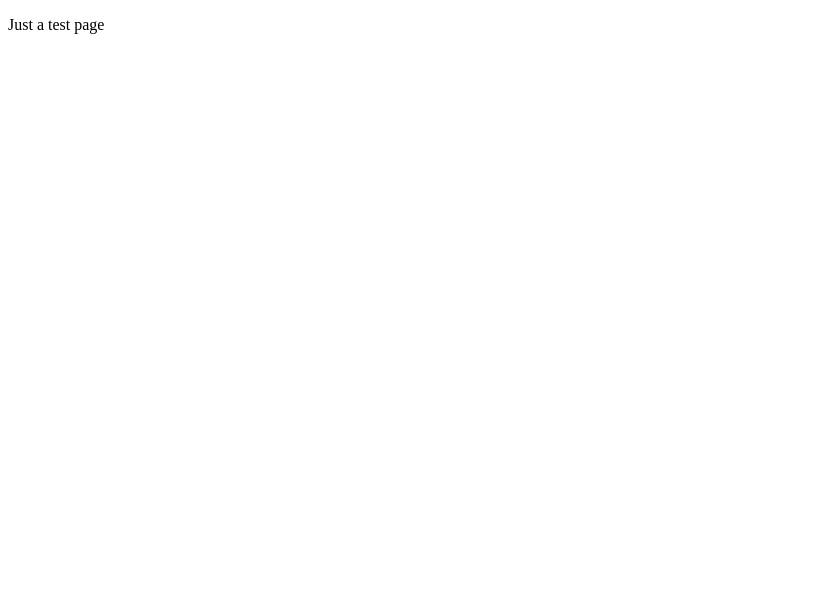
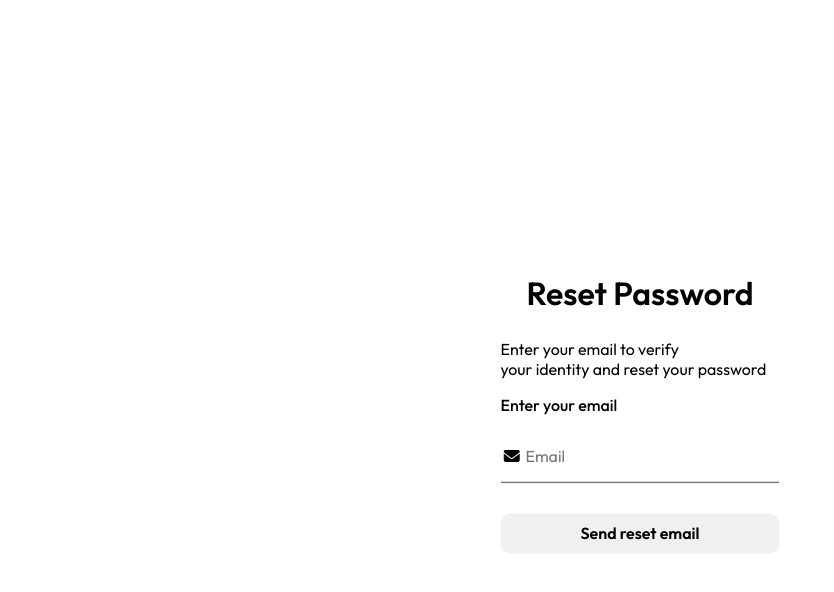
Before and after one commit to xxmileww/repository-login, a plain HTML site: page index2.html in a window 1280 px wide. Shown: the whole page, without its empty margins (0-834 px from the left). Drawn offline with Linux system fonts and the light colour scheme.

Commit message:
page2terminada

```diff
--- a/index2.html
+++ b/index2.html
@@ -3,9 +3,29 @@
 <head>
     <meta charset="UTF-8">
     <meta name="viewport" content="width=device-width, initial-scale=1.0">
-    <title>Test page</title>
+    <link rel="stylesheet" href="style.css" />
+    <link rel="icon" href="/images/padlock.png" sizes="32x32" />
+    <link rel="preconnect" href="https://fonts.googleapis.com">
+    <link rel="preconnect" href="https://fonts.gstatic.com" crossorigin>
+    <link href="https://fonts.googleapis.com/css2?family=Outfit:wght@100..900&display=swap" rel="stylesheet">
+    <script src="https://kit.fontawesome.com/57d81c4fcf.js" crossorigin="anonymous"></script>
+    <title>Reset Password</title>
 </head>
+
 <body>
-    <p>Just a test page</p>
+    <section class="box1">
+        <h2>Reset Password</h2>
+        <p>Enter your email to verify <br> your identity and reset your password</p>
+        <h3>Enter your email</h3>
+        <div class="form">
+            <form>
+            <i class="fa-solid fa-envelope"></i>
+            <input required type="email" name="email" id="email" placeholder="Email" />
+        </form>
+        </div>
+        <br>
+        <button type="submit">Send reset email</button>
+
+    </section>
 </body>
-</html>
+    </html>
--- /dev/null
+++ b/style.css
@@ -0,0 +1,82 @@
+* {box-sizing: border-box;
+}
+
+body {height: 100%;
+}
+
+.box1 {position: absolute;
+    top: 50%;
+    left: 50%;
+    transform: translate(-50%, -50%);
+}
+
+h2 {font-family: "Outfit", sans-serif;
+    font-weight: 600;
+    font-size: 2rem;
+    display: flex;
+    justify-content: center;
+}
+
+p {font-family: "Outfit", sans-serif;
+font-weight: 400;
+font-size: 1rem;
+}
+
+h3 {font-family: "Outfit", sans-serif;
+font-weight: 500;
+font-size: 1rem;
+
+}
+
+.form {position: relative;
+}
+
+input {font-family: "Outfit", sans-serif;
+    font-weight: 400;
+    font-size: medium;
+    width: 100%;
+    }
+
+.form input {margin-bottom: 0.75rem;
+        outline: none;
+        padding: 15px 25px;
+        border-top: none;
+        border-left: none;
+        border-right: none;
+        border-radius: 2px;
+        transition: transform 0.5s ease;
+    }
+
+.form i {position: absolute;
+        margin-left: 0.2rem;
+        top: 1.050rem;
+        text-align: center;
+        }
+
+.form input:hover {transform: translateY(-0.75rem);
+            transition: transform 0.5s ease;
+            }
+
+            button {font-family: "Outfit", sans-serif;
+                font-weight: 600;
+                font-size: medium;
+                width: 100%;
+                padding: 10px 2px;
+                border: none;
+                border-radius: 10px;
+                cursor: pointer;
+                background-color: #f0f0f0;
+                color:black
+                }
+
+                button:hover {background-color: #D7D6D6;
+                    transition: transform 0.5s ease;
+                }
+
+                button:active {background-color: #8D8D92;
+                    transition: transform 0.5s ease;
+                }
+
+                .button {display: flex;
+                justify-content: center;
+                }
--- a/styles.css
+++ b/styles.css
@@ -8,6 +8,8 @@ body {height: 100%;
     top: 50%;
     left: 50%;
     transform: translate(-50%, -50%);
+    display: flex;
+    justify-content: center;
 }
 
 h1 {font-family: "Outfit", sans-serif;
```
Also changed, not shown: index.html (+1 -1 lines), images/padlock.png (added), images/pexels-eberhardgross-2098427.jpg (deleted).
